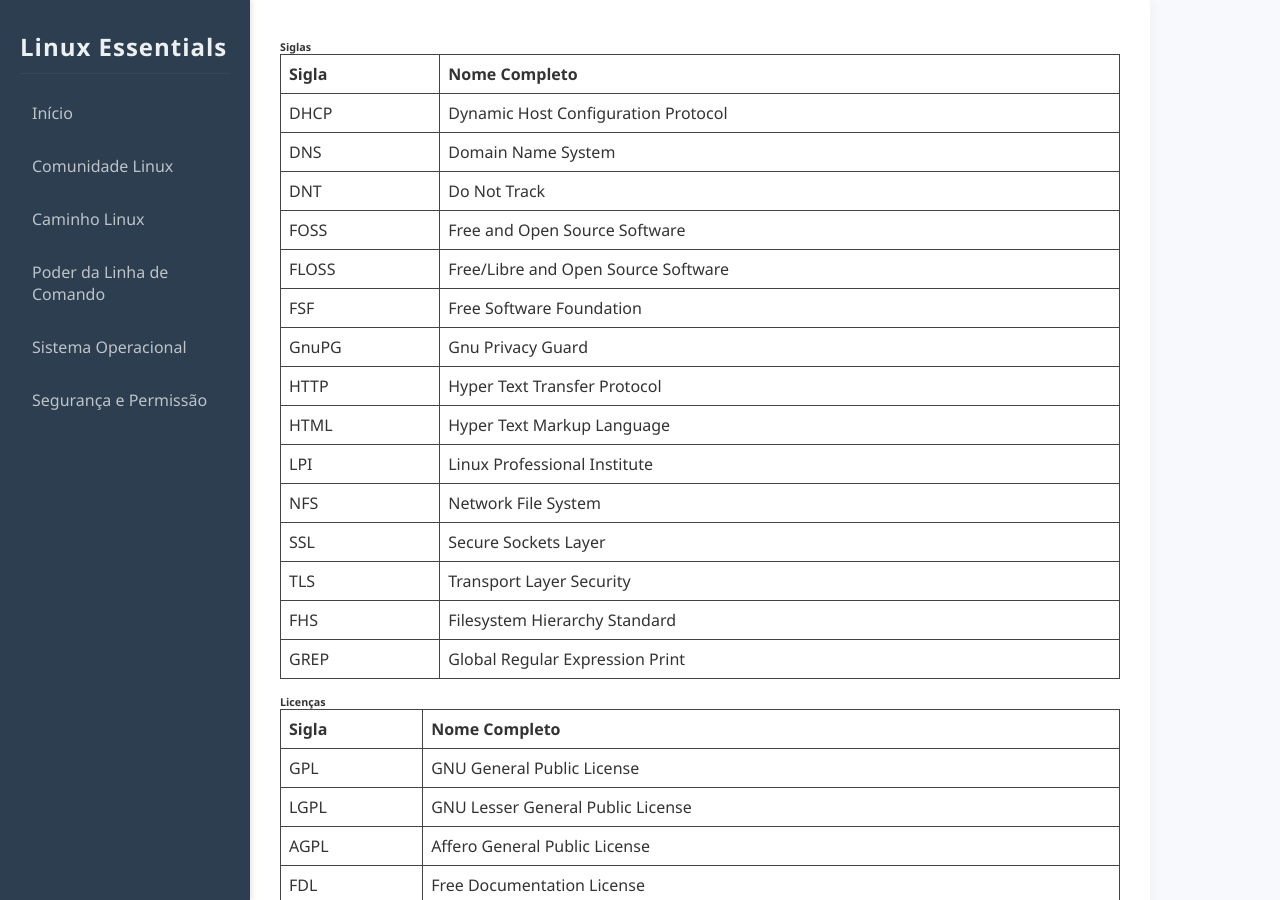
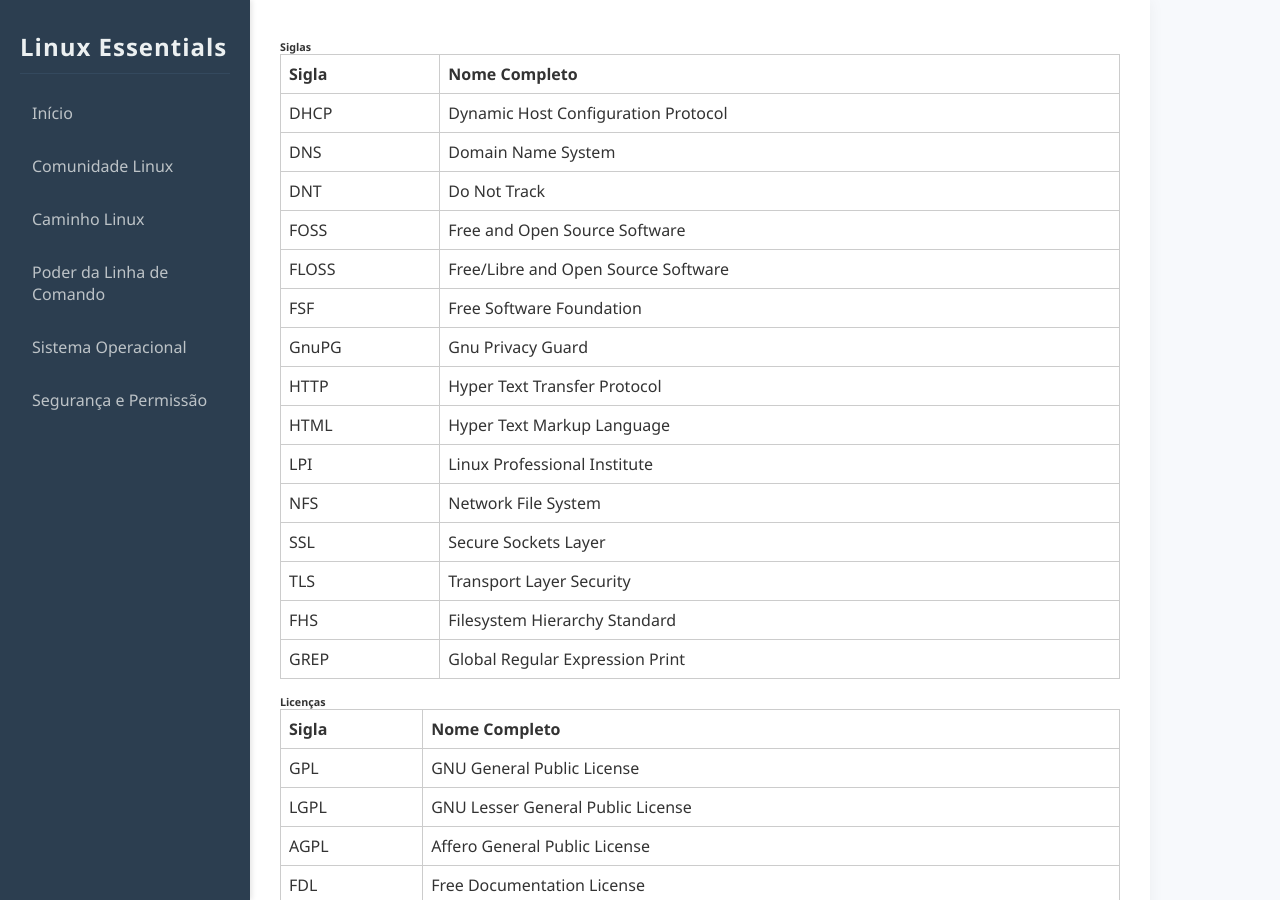
Before and after one commit to jocelinoFG017/linux-essentials, a Jekyll site: the page built from 05-materiais-complementares/lista-de-termos.md, in a window 1280 px wide and 900 px high. Built offline with Jekyll 4.4.1, drawn with Linux system fonts in a browser that asks for light colours; our own code applies the rules of GitHub Pages for plain Markdown files.

```diff
--- a/assets/css/style.css
+++ b/assets/css/style.css
@@ -85,7 +85,13 @@
     margin-left: 0;
   }
 }
+/* Espaçamento entre parágrafos */
+p {
+  margin-bottom: 1em;
+  line-height: 1.5;
+}
 
+/* Estilo para tabelas */
 table {
   border-collapse: collapse;
   width: 100%;
@@ -93,7 +99,7 @@
 }
 
 table, th, td {
-  border: 1px solid #444;
+  border: 1px solid #ccc;
 }
 
 th, td {
```
